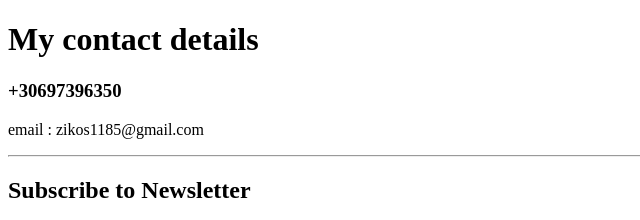
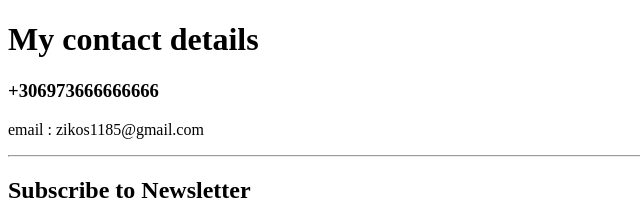
Before and after one commit to harisz85/cv, a plain HTML site: page contact-me.html in a window 1280 px wide. Shown: the top 220 px of the page, 0-640 px from the left. Drawn offline with Linux system fonts and the light colour scheme.

Commit message:
Update contact-me.html

```diff
--- a/contact-me.html
+++ b/contact-me.html
@@ -8,7 +8,7 @@
 </head>
 <body>
     <h1>My contact details</h1>
-    <h3>+30697396350</h3>
+    <h3>+306973666666666</h3>
     <p> email : zikos1185@gmail.com</p>
     <hr>
     <h2>Subscribe to Newsletter</h2>
```
